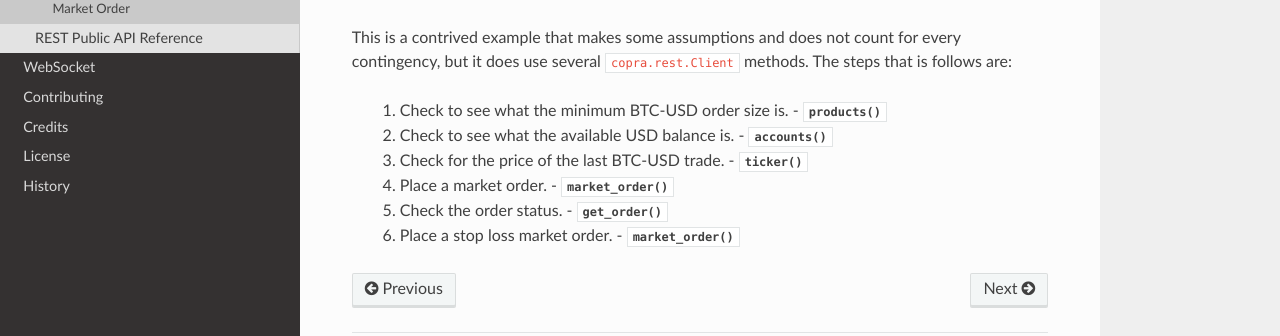
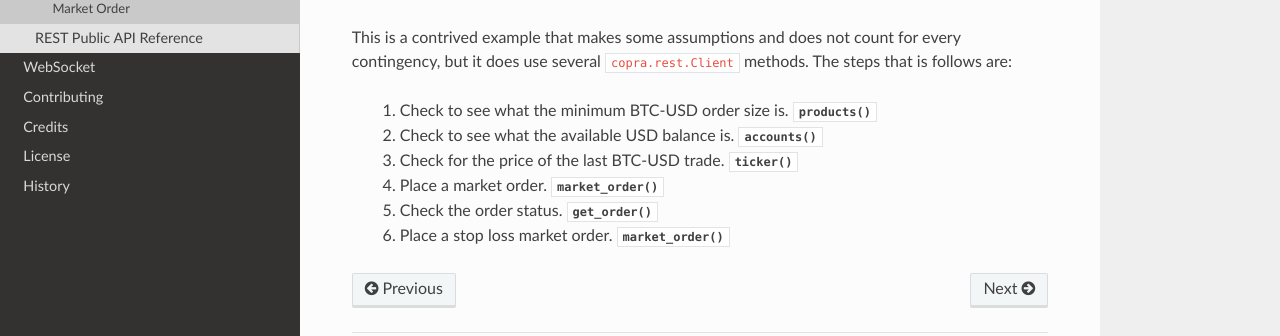
Before and after one commit to tpodlaski/copra, a Sphinx documentation site: the page built from docs/rest/examples.rst, in a window 1280 px wide. Shown: the part 286-622 px from the top of the page. Built offline with Sphinx 7.4.7 and the Read the Docs theme 2.0.0, drawn with Linux system fonts in a browser that asks for light colours.

Commit message:
Update examples.rst

```diff
--- a/docs/rest/examples.rst
+++ b/docs/rest/examples.rst
@@ -9,9 +9,9 @@
 
 This is a contrived example that makes some assumptions and does not count for every contingency, but it does use several ``copra.rest.Client`` methods. The steps that is follows are:
 
-    1. Check to see what the minimum BTC-USD order size is. - :meth:`products() <copra.rest.Client.products>`
-    2. Check to see what the available USD balance is. - :meth:`accounts() <copra.rest.Client.accounts>`
-    3. Check for the price of the last BTC-USD trade. - :meth:`ticker() <copra.rest.Client.ticker>`
-    4. Place a market order. - :meth:`market_order() <copra.rest.Client.market_order>`
-    5. Check the order status. - :meth:`get_order() <copra.rest.Client.get_order>`
-    6. Place a stop loss market order. - :meth:`market_order() <copra.rest.Client.market_order>`
+    1. Check to see what the minimum BTC-USD order size is. :meth:`products() <copra.rest.Client.products>`
+    2. Check to see what the available USD balance is. :meth:`accounts() <copra.rest.Client.accounts>`
+    3. Check for the price of the last BTC-USD trade. :meth:`ticker() <copra.rest.Client.ticker>`
+    4. Place a market order. :meth:`market_order() <copra.rest.Client.market_order>`
+    5. Check the order status. :meth:`get_order() <copra.rest.Client.get_order>`
+    6. Place a stop loss market order. :meth:`market_order() <copra.rest.Client.market_order>`
```
